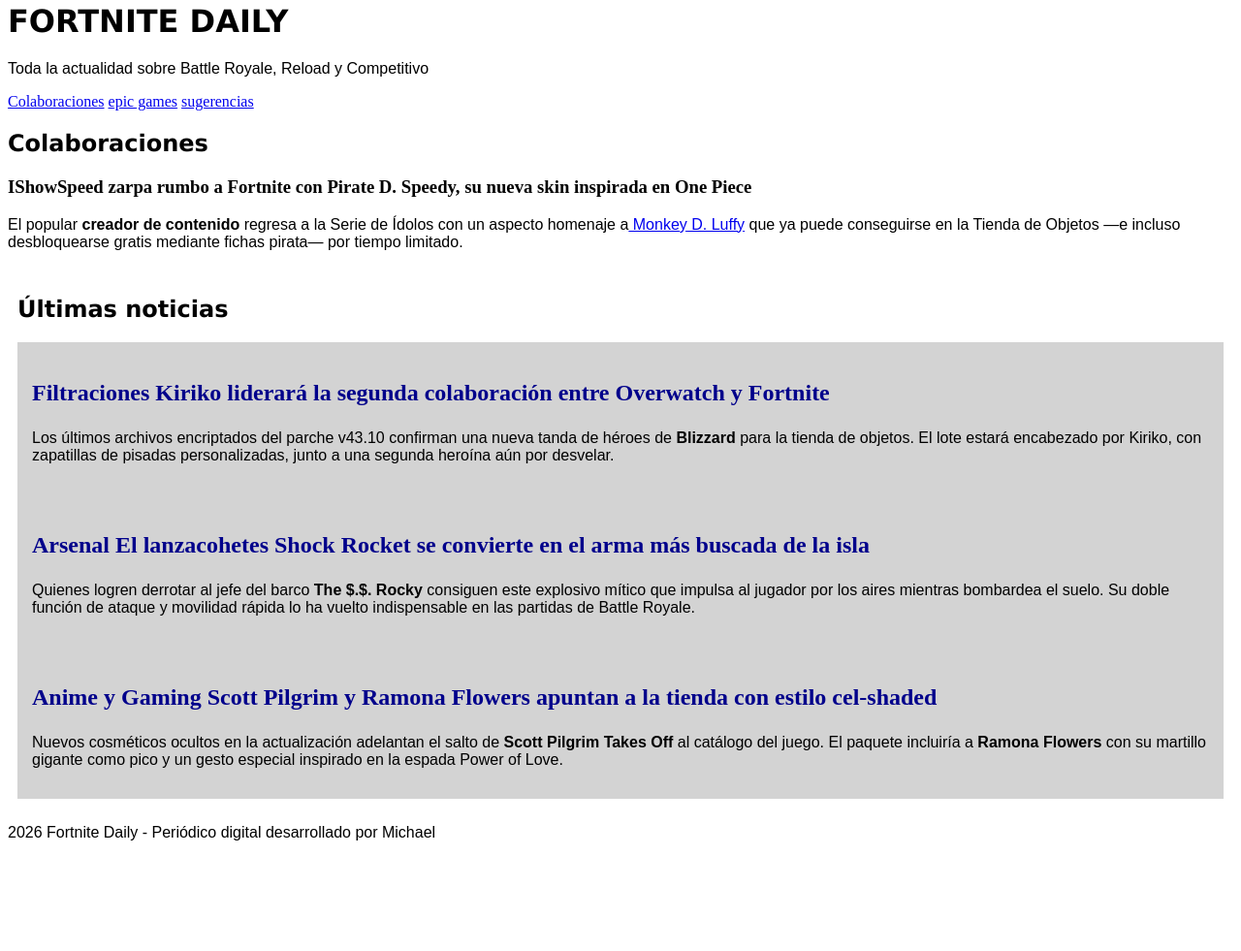
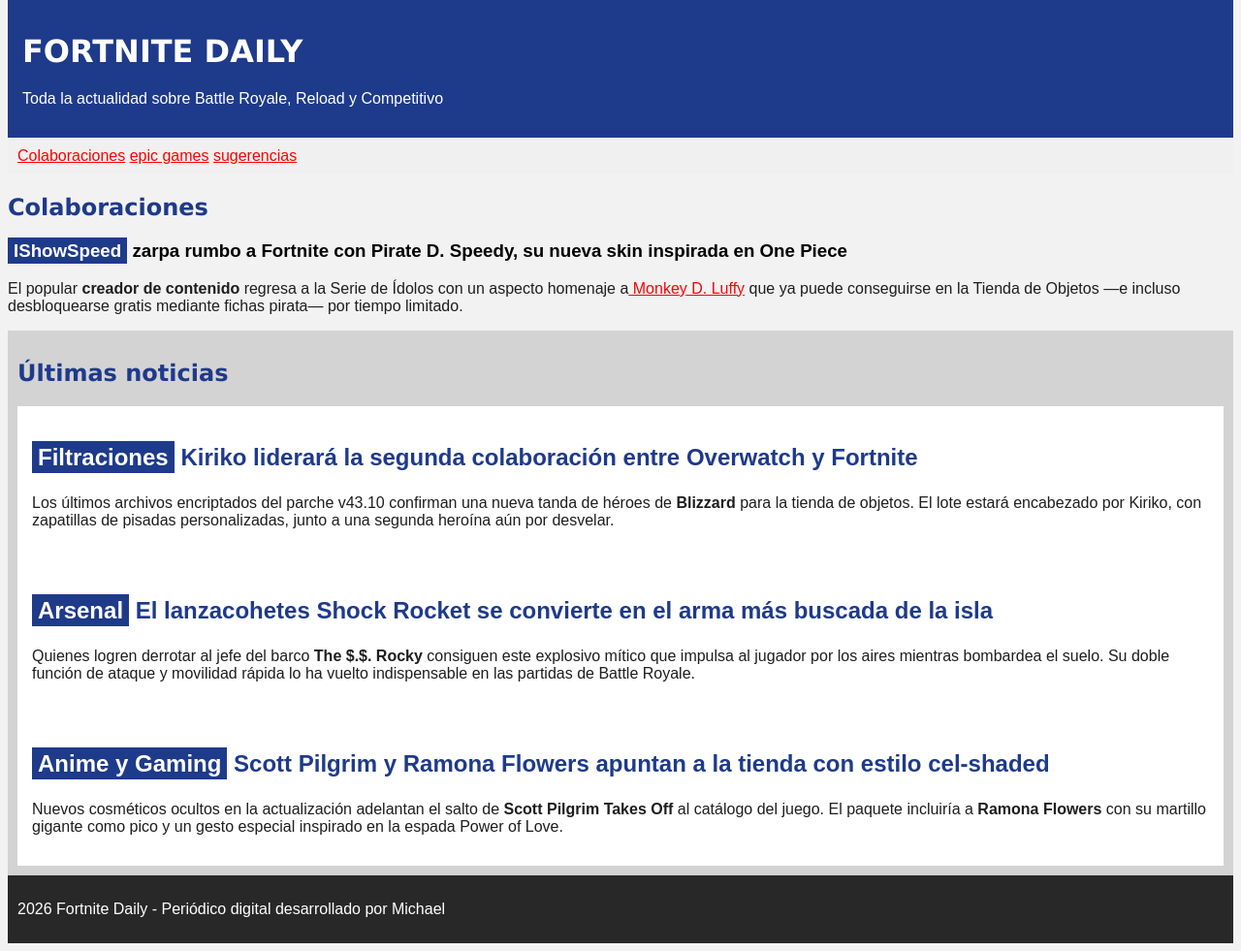
Before and after one commit to Maikellst/practicacss, a plain HTML site: page index.html in a window 1280 px wide. Shown: the part 372-1353 px from the top of the page at 97% size. Before the commit the page ends 1256 px from the top, so only its background shows below. Drawn offline with Linux system fonts and the light colour scheme.

Commit message:
10. Personalizar colores CSS

```diff
--- a/styles.css
+++ b/styles.css
@@ -1,27 +1,50 @@
-/* 1. Selector de Elemento: Selecciona todos los párrafos (p) de la página */
+body {
+    background-color: #f2f2f2;
+    font-family: Arial, sans-serif;
+}
 p {
-    font-family: Arial, sans-serif;
     font-size: 16px;
+    color: rgb(30, 30, 30);
 }
-
-/* 2. Selector de Clase: Selecciona todos los elementos que tienen la clase .noticia */
 .noticia {
-    background-color: lightgray;
+    background-color: white;
     padding: 15px;
 }
-
-/* 3. Selector de ID: Selecciona únicamente el contenedor con el identificador #noticias */
 #noticias {
+    background-color: lightgray;
     padding: 10px;
 }
-
-/* 4. Selector Descendiente: Selecciona los títulos h3 que están dentro de elementos con la clase .noticia */
 .noticia h3 {
-    color: darkblue;
+    color: #1e3a8a;
     font-size: 24px;
 }
-
-/* 5. Selector de Agrupación: Aplica el mismo estilo a los títulos h1 y h2 al mismo tiempo */
 h1, h2 {
     font-family: Verdana, sans-serif;
+    color: #1e3a8a;
 }
+#cabecera {
+    background-color: #1e3a8a;
+    padding: 15px;
+}
+#cabecera h1, #cabecera p {
+    color: rgb(255, 255, 255);
+}
+#menu {
+    background-color: rgb(240, 240, 240);
+    padding: 10px;
+}
+a {
+    color: red;
+}
+.categoria {
+    background-color: #1e3a8a;
+    color: white;
+    padding: 3px 6px;
+}
+#pie {
+    background-color: rgb(40, 40, 40);
+    padding: 10px;
+}
+#pie p {
+    color: white;
+}
```
